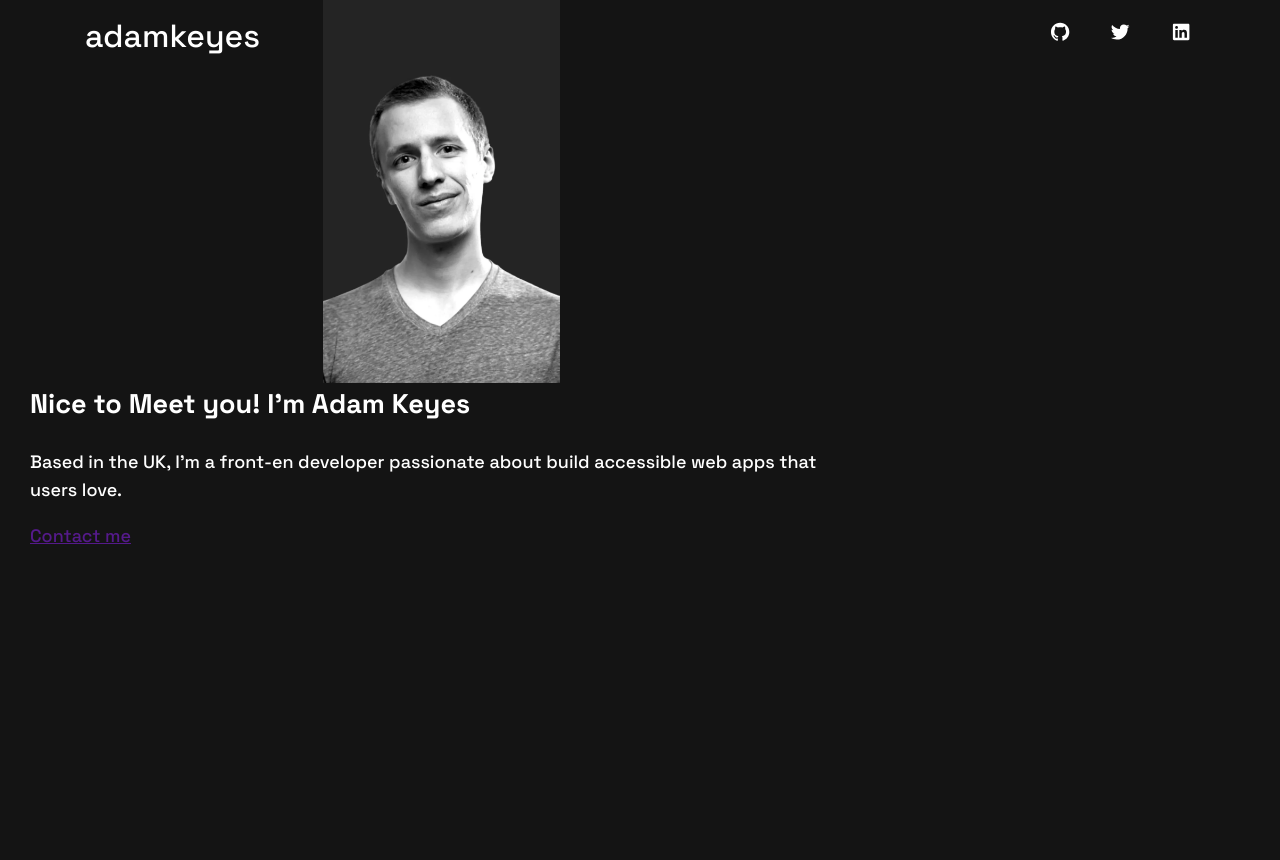
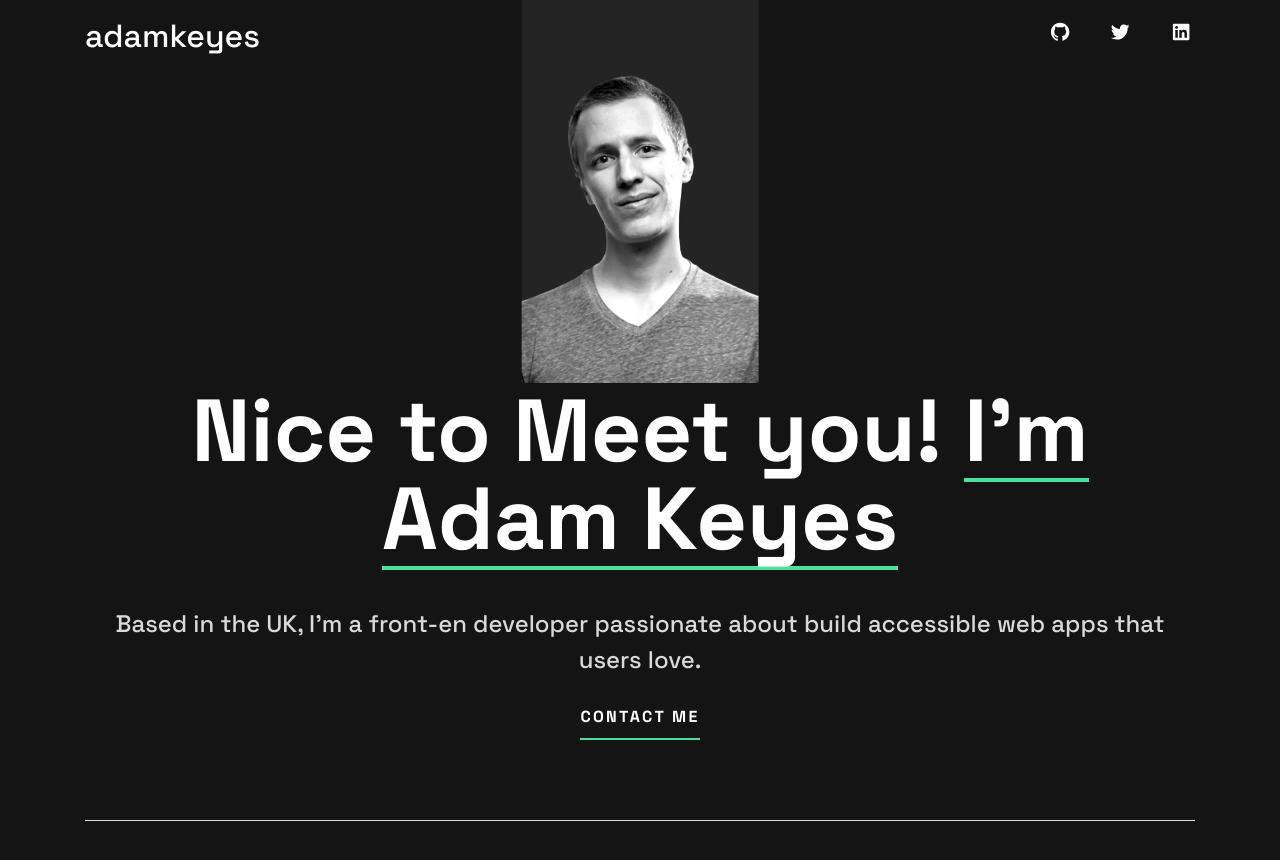
Before and after one commit to Sensei-Kaboto/Portfolio, a plain HTML site: page index.html in a window 1280 px wide. Before the commit the page ends 800 px from the top, so only its background shows below. Drawn offline with nearby package versions, Linux system fonts and the light colour scheme.

Commit message:
underline&Style_link

```diff
--- a/index.html
+++ b/index.html
@@ -95,12 +95,12 @@
                 </picture>
 
                 <div class="hero__text">
-                    <h1 class="hero__headline"> Nice to Meet you! I'm Adam Keyes </h1>
+                    <h1 class="hero__headline"> Nice to Meet you! <span>I'm Adam Keyes</span></h1>
                     <p class="hero__description">
                         Based in the UK, I'm a front-en developer passionate about build
                         accessible web apps that users love.
                     </p>
-                    <a href="" class="hero__contact"> Contact me</a>
+                    <a href="" class="hero__contact underline"> Contact me</a>
                 </div>
             </div>
         </section>
--- a/style.css
+++ b/style.css
@@ -36,16 +36,72 @@ body{
     color:var(--text1);
     font-size: var(--fs-18);
     line-height: 1.56;
+    padding-bottom: 30rem;
 }
 
 h1,h2,h3,p{
     margin-top: 0;
 }
 
+h1,h2,h3{
+    line-height: 1;
+}
+
+h1 {
+    font-size: 2.5rem;
+    font-size: clamp(2.5rem, 0.7rem + 7.68vw, 5.5rem);
+    margin-bottom: 24px;
+}
+
+@media(min-width: 600px) {
+    h1 {
+        margin-bottom: 60px;
+    }
+}
+
+@media (min-width: 600px){
+    h1 {
+        margin-bottom: 43px;
+    }
+}
+
+p{
+    font-size: 1rem;
+    font-size: clamp(1.5rem,0.79rem + 0.89vw, 1.125rem);
+    line-height: 1.5;
+    color:var(--text2);
+    margin-bottom: 24px;
+}
+
+h1{
+    font-size:2.5rem ;
+    font-size: clamp(2.5rem, 0.7rem + 7.68vw, 5.5rem);
+}
 
 
 a {
     transition: var(--transition) ;
+}
+
+a.underline {
+    display: inline-block;
+    padding-bottom: 10px;
+    font-size: 1rem;
+    line-height: 1.625;
+    letter-spacing: 2.29px;
+    font-weight: 700;
+    text-transform: uppercase;
+    text-decoration: none;
+    color: var(--text1);
+    background-image: linear-gradient(
+        to right,
+        var(--accent) 75%,
+        var(--accent) 75%
+      );
+      background-position: 0 2.1em;
+      background-repeat: repeat-x;
+      background-size: 8px 2px;
+
 }
 
 a:hover {
@@ -132,19 +188,45 @@ a:hover {
 /* Hero */
 
 .hero{
-    position: absolute;
-    top: 0;
+
 }
 
 .hero__wrapper{
-    position: relative;
+    padding-bottom: 80px;
+    border-bottom: 1px solid var(--text2);
 
 }
 
-.hero__image{
-    margin-inline:auto;
+.hero__image {
+    position: absolute;
+    top: 0;
+    left: 50%;
+    translate: -50%;
+    margin-inline: auto;
     display: block;
+
+
 }
+
+.hero__text{
+    position: relative;
+    text-align: center;
+    margin-top: 335px;
+
+}
+
+h1 > span{
+    background-image: linear-gradient(
+        to right,
+        var(--accent) 75%,
+        var(--accent) 75%
+      );
+      background-position: 0 1.18em;
+      background-repeat: repeat-x;
+      background-size: 8px 4px;
+}
+
+
 
 .hero__healine{
 
```
